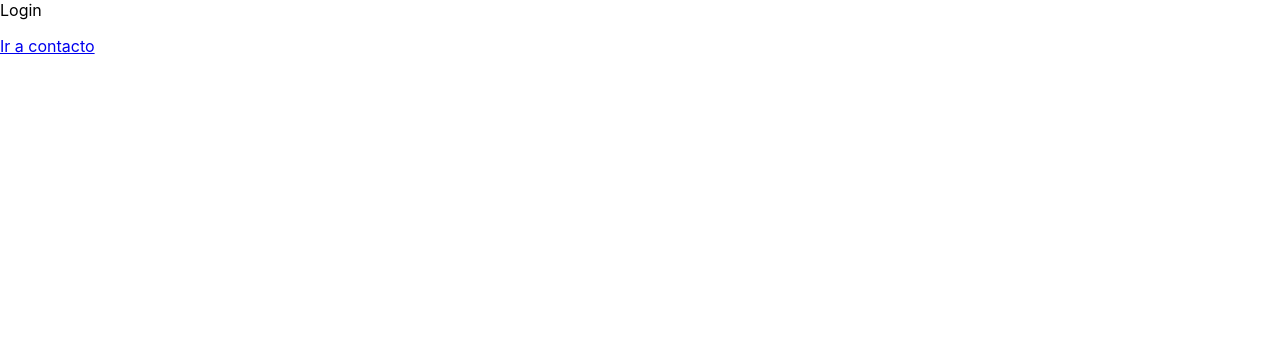
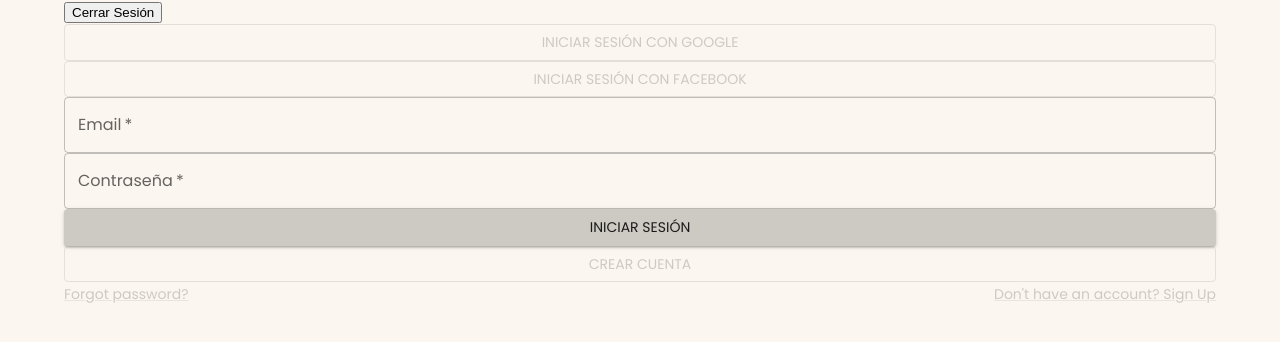
Before and after one commit to martinfrola/prueba-firebase, a React (Create React App) app: page /login in a window 1280 px wide. Shown: the top 342 px of the page. Built offline with nearby package versions, Linux system fonts and the light colour scheme.

Commit message:
Primera versión de login - sin estilos

```diff
--- /dev/null
+++ b/src/components/loginContainer/LoginContainer.tsx
@@ -0,0 +1,143 @@
+import React, { useEffect, useState } from "react";
+import { app } from "/Users/Martìn/Desktop/Prueba Firebase/firebase-first/src/services/firebase";
+import {
+  createUser,
+  signIn,
+  signInGoogle,
+  verifyUser,
+  signInFacebook,
+  logOut,
+} from "../../services/login";
+import { LoginData } from "./LoginContainer.class";
+import { useNavigate } from "react-router-dom";
+import Container from "@mui/material/Container";
+import Box from "@mui/material/Box";
+import TextField from "@mui/material/TextField";
+import Button from "@mui/material/Button";
+import Grid from "@mui/material/Grid";
+import Link from "@mui/material/Link";
+import FormGroup from "@mui/material/FormGroup";
+
+export default function LoginContainer() {
+  const navigate = useNavigate();
+
+  const [loginData, setLoginData] = useState<LoginData>({
+    email: "",
+    pass: "",
+  });
+
+  const handleChange = (
+    e: React.ChangeEvent<HTMLInputElement | HTMLTextAreaElement>
+  ) => {
+    setLoginData({
+      ...loginData,
+      [e.target.name]: e.target.value,
+    });
+  };
+
+  const handleLogin = (
+    e: React.MouseEvent<HTMLButtonElement, MouseEvent> | undefined
+  ) => {
+    switch (e?.currentTarget.name) {
+      case "google":
+        signInGoogle().then(() => navigate("../", { replace: true }));
+        break;
+      case "facebook":
+        signInFacebook().then(() => navigate("../", { replace: true }));
+        break;
+      case "logIn":
+        signIn(loginData.email, loginData.pass).then(() =>
+          navigate("../", { replace: true })
+        );
+        break;
+      case "createAcount":
+        createUser(loginData.email, loginData.pass).then(() =>
+          navigate("../", { replace: true })
+        );
+        break;
+    }
+  };
+
+  return (
+    <Container>
+      <button
+        onClick={() =>
+          logOut().then(() => navigate("../login", { replace: true }))
+        }
+      >
+        Cerrar Sesión
+      </button>
+      <Box>
+        <Box>
+          <Button
+            variant="outlined"
+            fullWidth
+            color="secondary"
+            name="google"
+            onClick={handleLogin}
+          >
+            Iniciar sesión con Google
+          </Button>
+          <Button
+            variant="outlined"
+            fullWidth
+            color="secondary"
+            name="facebook"
+            onClick={handleLogin}
+          >
+            Iniciar sesión con Facebook
+          </Button>
+        </Box>
+        <FormGroup>
+          <TextField
+            required
+            name="email"
+            type="email"
+            label="Email"
+            fullWidth
+            onChange={handleChange}
+          />
+          <TextField
+            required
+            name="pass"
+            type="password"
+            label="Contraseña"
+            fullWidth
+            onChange={handleChange}
+          />
+          <Button
+            type="submit"
+            variant="contained"
+            fullWidth
+            color="secondary"
+            name="logIn"
+            onClick={handleLogin}
+          >
+            Iniciar sesión
+          </Button>
+          <Button
+            variant="outlined"
+            fullWidth
+            color="secondary"
+            onClick={handleLogin}
+            name="createAcount"
+          >
+            Crear Cuenta
+          </Button>
+        </FormGroup>
+        <Grid container>
+          <Grid item xs>
+            <Link href="#" variant="body2" color="secondary">
+              Forgot password?
+            </Link>
+          </Grid>
+          <Grid item>
+            <Link href="#" variant="body2" color="secondary">
+              {"Don't have an account? Sign Up"}
+            </Link>
+          </Grid>
+        </Grid>
+      </Box>
+    </Container>
+  );
+}
--- a/src/pages/Home.tsx
+++ b/src/pages/Home.tsx
@@ -1,5 +1,5 @@
 import React, { useEffect, useState } from "react";
-import { app } from "../index";
+import { app } from "../services/firebase";
 import { Outlet } from "react-router-dom";
 import {
   getFirestore,
@@ -39,6 +39,7 @@ export default function Home() {
   useEffect(() => {
     // obtenerProductos();
     getProductsFromDB();
+    verUsuario();
   }, []);
 
   const provider = new GoogleAuthProvider();
@@ -81,7 +82,6 @@ export default function Home() {
     onAuthStateChanged(auth, (user) => {
       if (user) {
         console.log(user);
-
         // ...
       } else {
         console.log("No hay usuario");
@@ -155,7 +155,7 @@ export default function Home() {
         ))}
       </Grid>
       {user.photo && <img src={user.photo} alt="fotito del tincho " />}{" "}
-      <button onClick={verUsuario}>Ver usuario actual</button>
+      {/* <button onClick={verUsuario}>Ver usuario actual</button> */}
       {user.email && <button onClick={signOutUser}>LogOut</button>}
       <button onClick={obtenerProductos}>Get Productos</button>
     </div>
--- a/src/pages/Login.tsx
+++ b/src/pages/Login.tsx
@@ -1,13 +1,7 @@
 import React from "react";
 import { useNavigate, Link } from "react-router-dom";
+import LoginContainer from "../components/loginContainer/LoginContainer";
 
 export default function Login() {
-  return (
-    <>
-      <div>Login</div>
-      <p>
-        <Link to={"/contacto"}>Ir a contacto</Link>
-      </p>
-    </>
-  );
+  return <LoginContainer />;
 }
--- a/src/routes/MyRoutes.tsx
+++ b/src/routes/MyRoutes.tsx
@@ -1,6 +1,7 @@
 import React from "react";
 import { BrowserRouter, Routes, Route } from "react-router-dom";
 import { ThemeProvider } from "@mui/material/styles";
+import { CssBaseline } from "@mui/material";
 import { theme } from "../utils/theam";
 import App from "../App";
 import Home from "../pages/Home";
@@ -18,6 +19,7 @@ export default function MyRoutes() {
   return (
     <BrowserRouter>
       <ThemeProvider theme={theme}>
+        <CssBaseline />
         <Routes>
           <Route path="/" element={<App />}>
             <Route index element={<Home />} />
```
Also changed, not shown: src/components/loginContainer/LoginContainer.class.tsx (added, +23 -0 lines).
